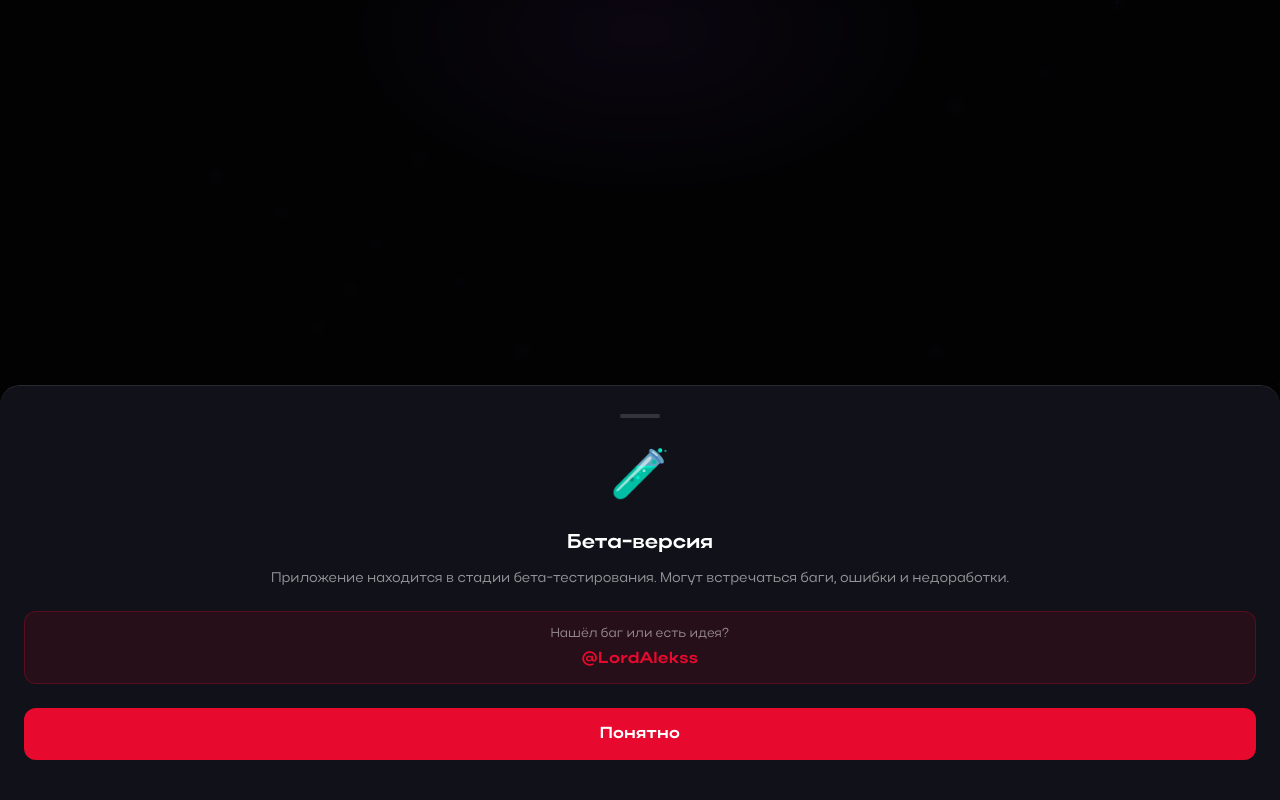
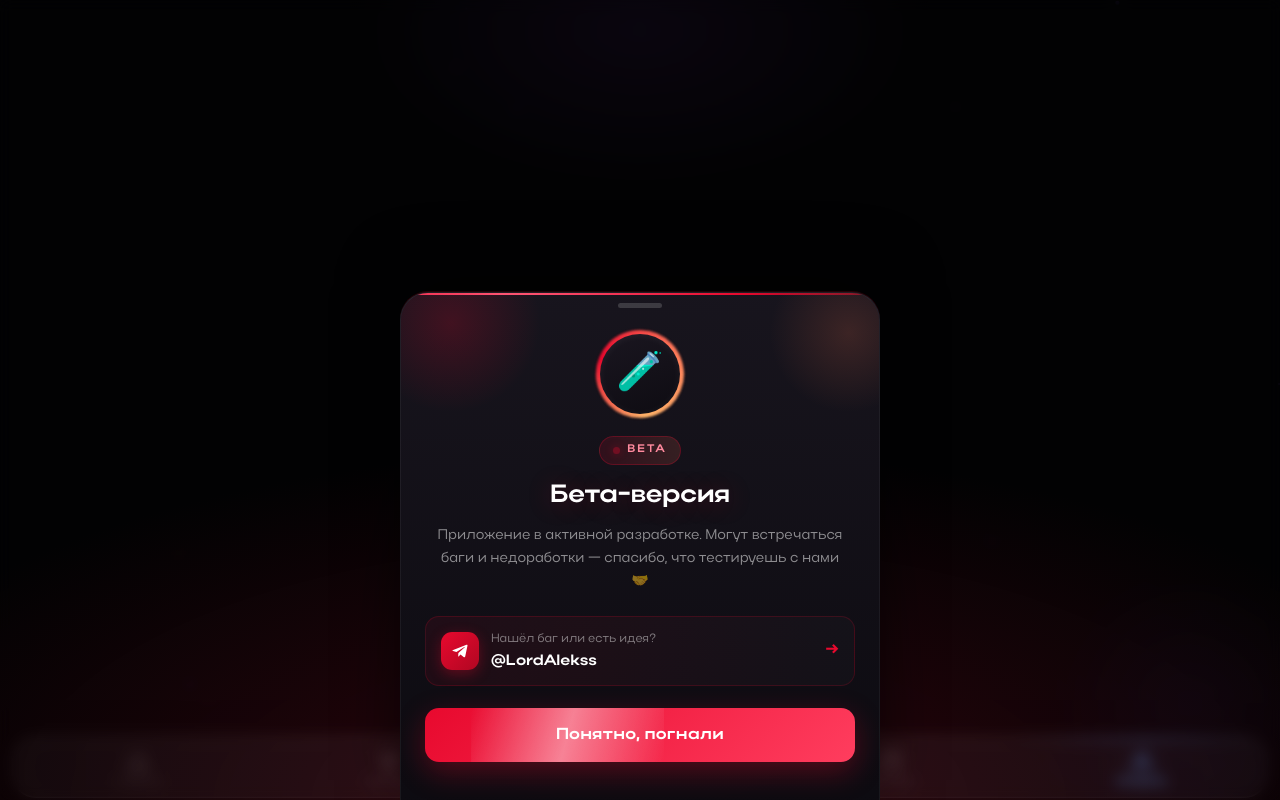
Before and after one commit to condr-top/condr-faceit, a Next.js app in the folder frontend/: page /profile in a window 1280 px wide. Built offline with nearby package versions, Linux system fonts and the light colour scheme; no server answers.

Commit message:
redesign BetaBanner: premium glass sheet, rotating gradient ring, shine CTA

```diff
--- a/frontend/src/components/ui/BetaBanner.tsx
+++ b/frontend/src/components/ui/BetaBanner.tsx
@@ -3,14 +3,24 @@
 import { useState, useEffect } from 'react'
 import { motion, AnimatePresence } from 'framer-motion'
 
+const ACCENT = '#E8092E'
+
 export function BetaBanner() {
   const [visible, setVisible] = useState(false)
 
   useEffect(() => {
-    // Small delay so it doesn't flash before the page renders
     const t = setTimeout(() => setVisible(true), 600)
     return () => clearTimeout(t)
   }, [])
+
+  const container = {
+    hidden: {},
+    show: { transition: { staggerChildren: 0.07, delayChildren: 0.15 } },
+  }
+  const item = {
+    hidden: { opacity: 0, y: 14 },
+    show: { opacity: 1, y: 0, transition: { type: 'spring', stiffness: 320, damping: 26 } },
+  }
 
   return (
     <AnimatePresence>
@@ -21,93 +31,176 @@ export function BetaBanner() {
             initial={{ opacity: 0 }}
             animate={{ opacity: 1 }}
             exit={{ opacity: 0 }}
+            onClick={() => setVisible(false)}
             style={{
               position: 'fixed', inset: 0, zIndex: 100000,
-              background: 'rgba(0,0,0,0.55)',
-              backdropFilter: 'blur(4px)',
+              background: 'radial-gradient(120% 80% at 50% 100%, rgba(232,9,46,0.18) 0%, rgba(0,0,0,0.62) 55%)',
+              backdropFilter: 'blur(7px)',
             }}
           />
 
           {/* Sheet */}
           <motion.div
-            initial={{ y: '100%', opacity: 0 }}
-            animate={{ y: 0, opacity: 1 }}
-            exit={{ y: '100%', opacity: 0 }}
-            transition={{ type: 'spring', damping: 28, stiffness: 300 }}
+            initial={{ y: '110%' }}
+            animate={{ y: 0 }}
+            exit={{ y: '110%' }}
+            transition={{ type: 'spring', damping: 30, stiffness: 280 }}
             style={{
               position: 'fixed', bottom: 0, left: 0, right: 0, zIndex: 100001,
-              background: 'rgba(18,18,26,0.97)',
-              backdropFilter: 'blur(24px) saturate(180%)',
-              borderTop: '1px solid rgba(255,255,255,0.1)',
-              borderRadius: '20px 20px 0 0',
-              padding: '28px 24px 40px',
+              maxWidth: 480, margin: '0 auto',
+              background: 'linear-gradient(180deg, rgba(24,21,30,0.98) 0%, rgba(13,11,17,0.99) 100%)',
+              backdropFilter: 'blur(28px) saturate(180%)',
+              borderTop: '1px solid rgba(255,255,255,0.08)',
+              borderLeft: '1px solid rgba(255,255,255,0.05)',
+              borderRight: '1px solid rgba(255,255,255,0.05)',
+              borderRadius: '28px 28px 0 0',
+              padding: '10px 24px 38px',
+              overflow: 'hidden',
+              boxShadow: '0 -20px 60px rgba(0,0,0,0.6), 0 -1px 0 rgba(232,9,46,0.25)',
             }}
           >
-            {/* Handle */}
+            {/* Animated top glow line */}
+            <motion.div
+              animate={{ backgroundPositionX: ['0%', '200%'] }}
+              transition={{ duration: 3.5, repeat: Infinity, ease: 'linear' }}
+              style={{
+                position: 'absolute', top: 0, left: 0, right: 0, height: 2,
+                background: `linear-gradient(90deg, transparent, ${ACCENT}, #ff5a78, ${ACCENT}, transparent)`,
+                backgroundSize: '200% 100%',
+              }}
+            />
+            {/* Ambient corner glows */}
+            <div style={{ position: 'absolute', top: -60, left: -40, width: 180, height: 180, background: `radial-gradient(circle, ${ACCENT}33, transparent 70%)`, pointerEvents: 'none' }} />
+            <div style={{ position: 'absolute', top: -40, right: -50, width: 160, height: 160, background: 'radial-gradient(circle, rgba(255,120,80,0.16), transparent 70%)', pointerEvents: 'none' }} />
+
+            {/* Grab handle */}
+            <div style={{ width: 44, height: 5, borderRadius: 3, background: 'rgba(255,255,255,0.16)', margin: '0 auto 22px' }} />
+
+            <motion.div variants={container} initial="hidden" animate="show" style={{ position: 'relative' }}>
+              {/* Hero icon with rotating gradient ring */}
+              <motion.div variants={item} style={{ display: 'flex', justifyContent: 'center', marginBottom: 18 }}>
+                <div style={{ position: 'relative', width: 88, height: 88 }}>
+                  <motion.div
+                    animate={{ rotate: 360 }}
+                    transition={{ duration: 6, repeat: Infinity, ease: 'linear' }}
+                    style={{
+                      position: 'absolute', inset: 0, borderRadius: '50%',
+                      background: `conic-gradient(from 0deg, ${ACCENT}, #ff7a5a, #ffb86b, ${ACCENT})`,
+                      filter: 'blur(1px)',
+                    }}
+                  />
+                  <motion.div
+                    animate={{ opacity: [0.5, 0.9, 0.5], scale: [1, 1.08, 1] }}
+                    transition={{ duration: 2.4, repeat: Infinity, ease: 'easeInOut' }}
+                    style={{
+                      position: 'absolute', inset: -8, borderRadius: '50%',
+                      background: `radial-gradient(circle, ${ACCENT}55, transparent 65%)`,
+                    }}
+                  />
                   <div style={{
-              width: 40, height: 4, borderRadius: 2,
-              background: 'rgba(255,255,255,0.15)',
-              margin: '0 auto 24px',
-            }} />
+                    position: 'absolute', inset: 4, borderRadius: '50%',
+                    background: 'linear-gradient(160deg, #1a1620, #0e0c12)',
+                    display: 'flex', alignItems: 'center', justifyContent: 'center',
+                    fontSize: 38, boxShadow: 'inset 0 1px 8px rgba(255,255,255,0.06)',
+                  }}>
+                    🧪
+                  </div>
+                </div>
+              </motion.div>
 
-            {/* Icon */}
-            <div style={{ textAlign: 'center', fontSize: 48, marginBottom: 14 }}>🧪</div>
+              {/* BETA pill */}
+              <motion.div variants={item} style={{ display: 'flex', justifyContent: 'center', marginBottom: 12 }}>
+                <div style={{
+                  display: 'inline-flex', alignItems: 'center', gap: 7,
+                  padding: '5px 13px', borderRadius: 30,
+                  background: `linear-gradient(90deg, ${ACCENT}22, rgba(255,120,90,0.14))`,
+                  border: `1px solid ${ACCENT}44`,
+                }}>
+                  <motion.span
+                    animate={{ opacity: [1, 0.35, 1] }}
+                    transition={{ duration: 1.4, repeat: Infinity }}
+                    style={{ width: 7, height: 7, borderRadius: '50%', background: ACCENT, boxShadow: `0 0 8px ${ACCENT}` }}
+                  />
+                  <span style={{ fontSize: 11, fontWeight: 900, letterSpacing: '0.18em', color: '#ff8a9e' }}>BETA</span>
+                </div>
+              </motion.div>
 
               {/* Title */}
-            <div style={{
-              textAlign: 'center', fontSize: 20, fontWeight: 800,
-              color: '#fff', marginBottom: 10,
+              <motion.div variants={item} style={{
+                textAlign: 'center', fontSize: 25, fontWeight: 900, color: '#fff',
+                letterSpacing: '-0.01em', marginBottom: 10,
+                textShadow: `0 2px 24px ${ACCENT}40`,
               }}>
                 Бета-версия
-            </div>
+              </motion.div>
 
               {/* Text */}
-            <div style={{
-              textAlign: 'center', fontSize: 14, color: 'rgba(255,255,255,0.55)',
-              lineHeight: 1.6, marginBottom: 20,
+              <motion.div variants={item} style={{
+                textAlign: 'center', fontSize: 14, color: 'rgba(255,255,255,0.52)',
+                lineHeight: 1.65, marginBottom: 22, padding: '0 6px',
               }}>
-              Приложение находится в стадии бета-тестирования.{' '}
-              Могут встречаться баги, ошибки и недоработки.
-            </div>
+                Приложение в активной разработке. Могут встречаться баги и недоработки — спасибо, что тестируешь с нами 🤝
+              </motion.div>
 
-            {/* Contact block */}
-            <div style={{
-              background: 'rgba(232,9,46,0.1)',
-              border: '1px solid rgba(232,9,46,0.25)',
-              borderRadius: 12,
-              padding: '12px 16px',
-              textAlign: 'center',
-              marginBottom: 24,
-            }}>
-              <div style={{ fontSize: 13, color: 'rgba(255,255,255,0.5)', marginBottom: 4 }}>
-                Нашёл баг или есть идея?
-              </div>
-              <a
+              {/* Contact card */}
+              <motion.a
+                variants={item}
                 href="https://t.me/LordAlekss"
                 target="_blank"
                 rel="noopener noreferrer"
+                whileTap={{ scale: 0.98 }}
                 style={{
-                  fontSize: 16, fontWeight: 800, color: '#E8092E',
-                  textDecoration: 'none', letterSpacing: 0.3,
+                  display: 'flex', alignItems: 'center', gap: 12,
+                  background: `linear-gradient(90deg, ${ACCENT}14, rgba(255,255,255,0.02))`,
+                  border: `1px solid ${ACCENT}2e`,
+                  borderRadius: 14, padding: '13px 15px', marginBottom: 22,
+                  textDecoration: 'none',
                 }}
               >
-                @LordAlekss
-              </a>
+                <div style={{
+                  width: 38, height: 38, borderRadius: 11, flexShrink: 0,
+                  background: `linear-gradient(135deg, ${ACCENT}, #b00722)`,
+                  display: 'flex', alignItems: 'center', justifyContent: 'center',
+                  boxShadow: `0 4px 14px ${ACCENT}55`,
+                }}>
+                  <svg width="20" height="20" viewBox="0 0 24 24" fill="#fff">
+                    <path d="M9.78 18.65l.28-4.23 7.68-6.92c.34-.31-.07-.46-.52-.19L7.74 13.3 3.64 12c-.88-.25-.89-.86.2-1.3l15.97-6.16c.73-.33 1.43.18 1.15 1.3l-2.72 12.81c-.19.91-.74 1.13-1.5.71L12.6 16.3l-1.99 1.93c-.23.23-.42.42-.83.42z"/>
+                  </svg>
                 </div>
+                <div style={{ flex: 1, minWidth: 0 }}>
+                  <div style={{ fontSize: 12, color: 'rgba(255,255,255,0.45)', marginBottom: 2 }}>Нашёл баг или есть идея?</div>
+                  <div style={{ fontSize: 15, fontWeight: 800, color: '#fff' }}>@LordAlekss</div>
+                </div>
+                <span style={{ color: ACCENT, fontSize: 18, fontWeight: 700 }}>→</span>
+              </motion.a>
 
-            {/* Button */}
+              {/* CTA */}
               <motion.button
+                variants={item}
                 whileTap={{ scale: 0.97 }}
                 onClick={() => setVisible(false)}
                 style={{
-                width: '100%', padding: '14px 0',
-                background: '#E8092E', border: 'none', borderRadius: 12,
-                color: '#fff', fontSize: 16, fontWeight: 800,
-                cursor: 'pointer', letterSpacing: 0.3,
+                  position: 'relative', width: '100%', padding: '15px 0',
+                  background: `linear-gradient(135deg, ${ACCENT}, #ff3d5e)`,
+                  border: 'none', borderRadius: 14,
+                  color: '#fff', fontSize: 16, fontWeight: 900, letterSpacing: '0.02em',
+                  cursor: 'pointer', overflow: 'hidden',
+                  boxShadow: `0 10px 30px ${ACCENT}50`,
                 }}
               >
-              Понятно
+                {/* shine sweep */}
+                <motion.span
+                  animate={{ x: ['-130%', '230%'] }}
+                  transition={{ duration: 2.6, repeat: Infinity, repeatDelay: 1.4, ease: 'easeInOut' }}
+                  style={{
+                    position: 'absolute', top: 0, bottom: 0, width: '45%',
+                    background: 'linear-gradient(105deg, transparent, rgba(255,255,255,0.45), transparent)',
+                    transform: 'skewX(-18deg)',
+                  }}
+                />
+                <span style={{ position: 'relative' }}>Понятно, погнали</span>
               </motion.button>
+            </motion.div>
           </motion.div>
         </>
       )}
```
Lines whose indentation alone changed are shown as unchanged.
